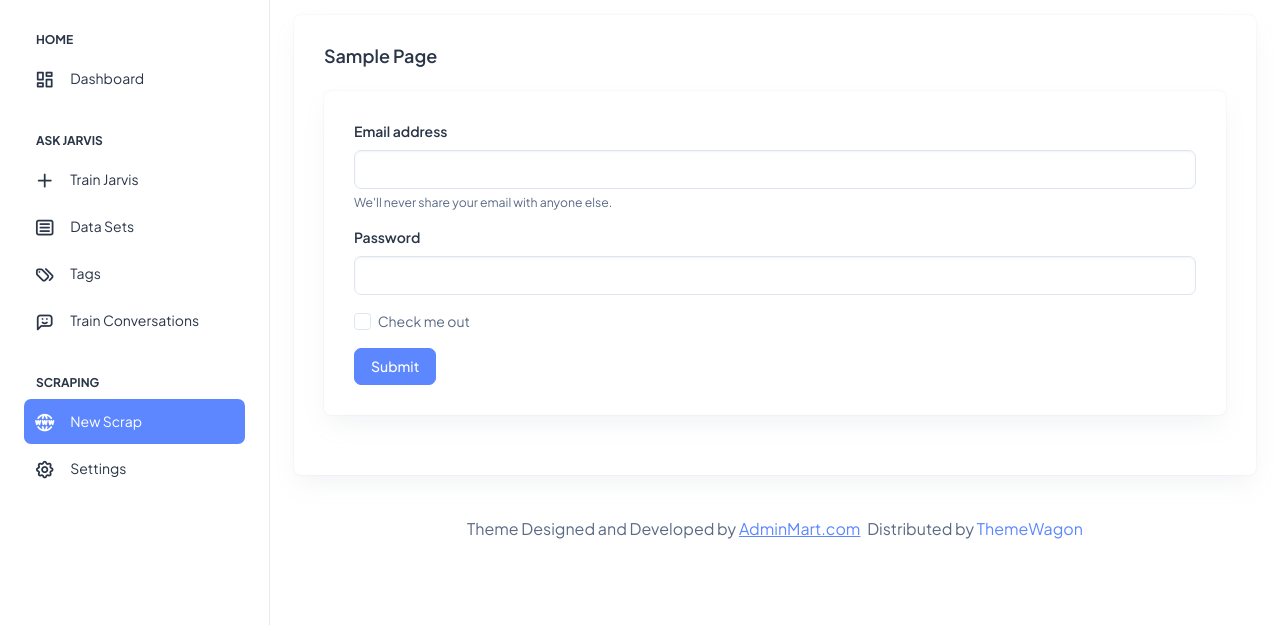
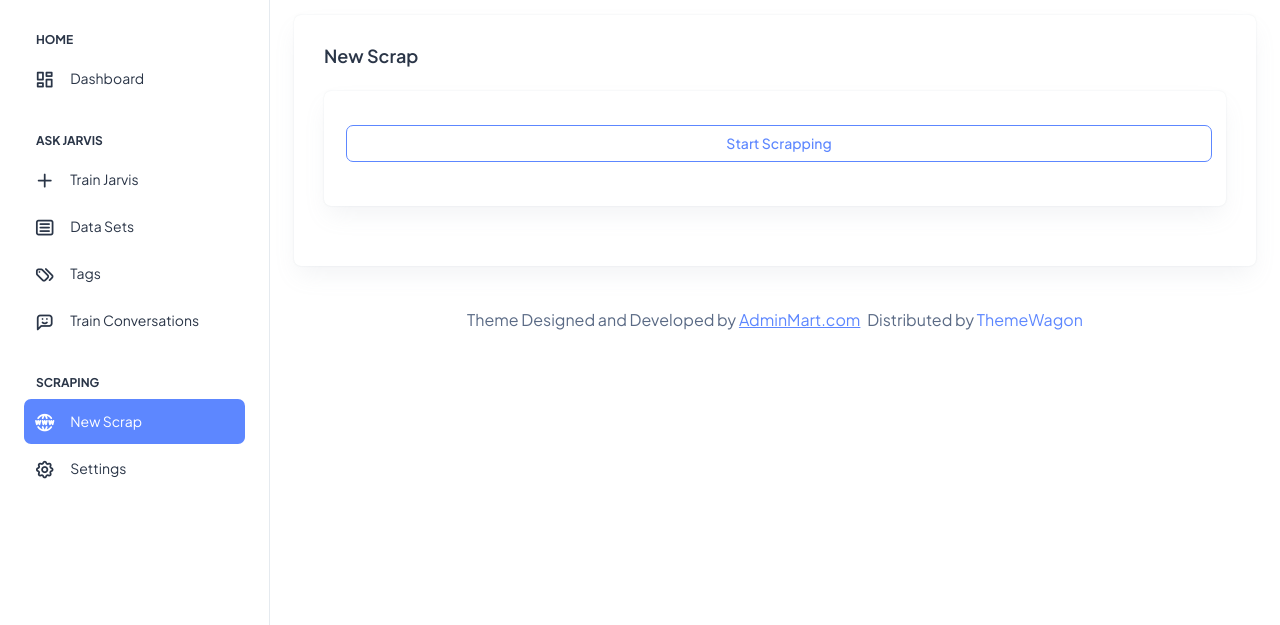
Before and after one commit to pprasanth/AskJarvis, a Flask app: page /admin/scrapper/new_scrap in a window 1280 px wide. Shown: the part 70-695 px from the top of the page. Run offline with Flask 3, Linux system fonts and the light colour scheme; some libraries are stand-ins or nearby versions.

```diff
--- a/controllers/scrapperController.py
+++ b/controllers/scrapperController.py
@@ -1,8 +1,24 @@
-from flask import render_template, request, url_for
+from flask import render_template, request, url_for, redirect, session
+from models.scrapper import ScrapperModel
 
 class ScrapperController():
     def new_scrapper():
-        return render_template('/scrapper/new_scrap.html')
+        is_scrapping = True if 'scrapping' in session else False
+        return render_template('/scrapper/new_scrap.html', is_scrapping = is_scrapping)
 
     def scrapper_settings():
-        return render_template('/scrapper/settings.html')
+        settings = ScrapperModel.fetch_settings()
+        return render_template('/scrapper/settings.html', settings=settings)
+
+    def save_scrapper_settings():
+        if request.method == 'POST' and 'website' in request.form:
+            ScrapperModel.save_settings(request.form['website'])
+            success_message = "Settings saved"
+            return redirect(url_for('admin_blueprint.scrapper_settings', success_message=success_message))
+        else:
+            error_message = "Error saving settings"
+            return redirect(url_for('admin_blueprint.scrapper_settings', error_message=error_message))
+
+    def start_scrapping():
+        session['scrapping'] = True
+        return redirect(url_for('admin_blueprint.new_scrapper'))
--- a/routes/admin_blueprint.py
+++ b/routes/admin_blueprint.py
@@ -22,3 +22,5 @@ admin_blueprint.route('/jarvis/save_jarvis_conversation', methods=['POST'])(Javi
 
 admin_blueprint.route('/scrapper/new_scrap', methods=['GET'])(ScrapperController.new_scrapper)
 admin_blueprint.route('/scrapper/settings', methods=['GET'])(ScrapperController.scrapper_settings)
+admin_blueprint.route('/scrapper/settings_save', methods=['POST'])(ScrapperController.save_scrapper_settings)
+admin_blueprint.route('/scrapper/start_scrapping', methods=['POST'])(ScrapperController.start_scrapping)
--- a/templates/scrapper/new_scrap.html
+++ b/templates/scrapper/new_scrap.html
@@ -7,6 +7,7 @@
   <title>ASK JARVIS - Train JARVIS</title>
   <link rel="shortcut icon" type="image/png" href="/static/images/logos/favicon.ico" />
   <link rel="stylesheet" href="/static/css/styles.min.css" />
+  <link rel="stylesheet" href="/static/css/custom.css" />
 </head>
 <body>
   <!--  Body Wrapper -->
@@ -19,24 +20,14 @@
       <div class="container-fluid">
         <div class="card">
           <div class="card-body">
-            <h5 class="card-title fw-semibold mb-4">Sample Page</h5>
+            <h5 class="card-title fw-semibold mb-4">New Scrap</h5>
             <div class="card">
               <div class="card-body">
-                <form>
-                  <div class="mb-3">
-                    <label for="exampleInputEmail1" class="form-label">Email address</label>
-                    <input type="email" class="form-control" id="exampleInputEmail1" aria-describedby="emailHelp">
-                    <div id="emailHelp" class="form-text">We'll never share your email with anyone else.</div>
+                <form action="{{url_for('admin_blueprint.start_scrapping')}}" method="POST">
+                  <div class="form-group row mariginBottom">
+                    <input type="hidden" name="process" value="{{ 'stop' if is_scrapping == True else 'start' }}" />
+                    <button type="submit" class="btn btn-outline-primary m-1">{{ 'Stop Scrapping' if is_scrapping == True else 'Start Scrapping' }}</button>
                   </div>
-                  <div class="mb-3">
-                    <label for="exampleInputPassword1" class="form-label">Password</label>
-                    <input type="password" class="form-control" id="exampleInputPassword1">
-                  </div>
-                  <div class="mb-3 form-check">
-                    <input type="checkbox" class="form-check-input" id="exampleCheck1">
-                    <label class="form-check-label" for="exampleCheck1">Check me out</label>
-                  </div>
-                  <button type="submit" class="btn btn-primary">Submit</button>
                 </form>
               </div>
             </div>
```
Also changed, not shown: models/scrapper.py (added, +15 -0 lines), templates/scrapper/settings.html (+6 -14 lines).
